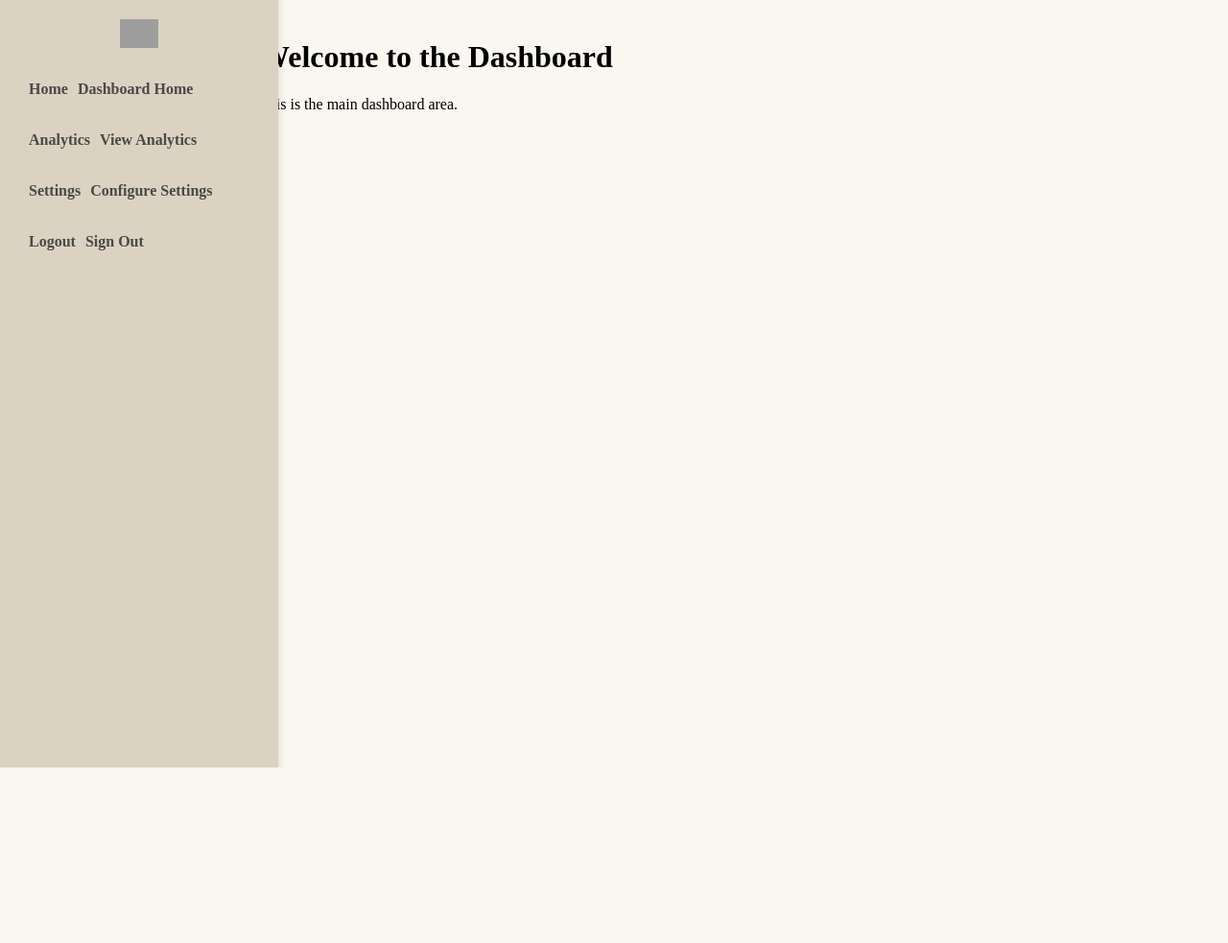
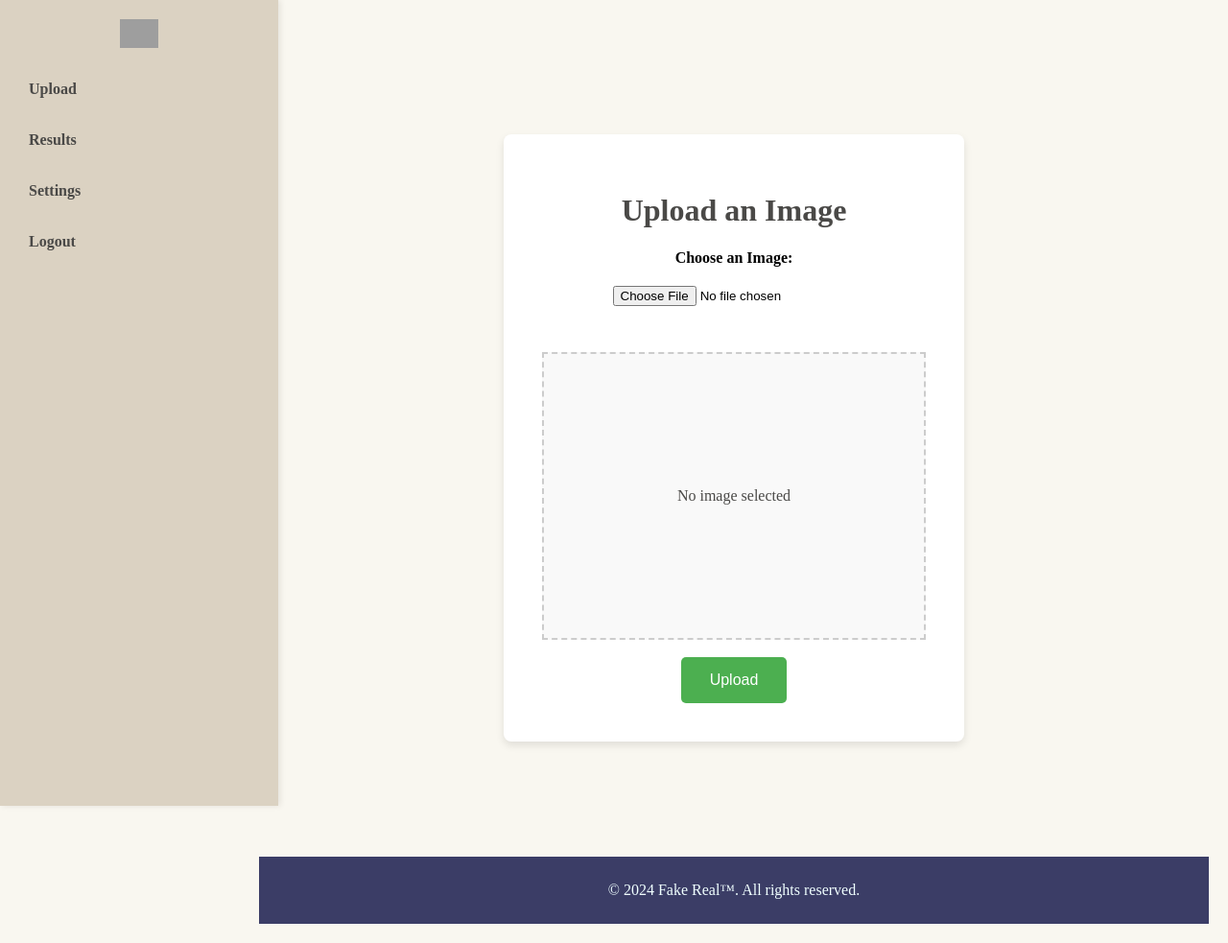
Before and after one commit to fs-fakereal/fakereal, a Flask app: page /dashboard in a window 1280 px wide. Shown: the whole page at 96% size. Before the commit the page ends 800 px from the top, so only its background shows below. Run offline with Flask 3, Linux system fonts and the light colour scheme; the visitor is signed in with stand-in values (Sample User, id 1); parts of the project's set-up code (start-up, migrations or seed data) failed here and were passed over; grey boxes are pictures that could not be loaded.

Commit message:
Dashboard fixes

```diff
--- a/app/static/js/sidehover.js
+++ b/app/static/js/sidehover.js
@@ -1,10 +1,47 @@
-// script.js
-document.querySelector('.sidebar').addEventListener('mouseenter', function() {
-    // Add 'open' class when sidebar is hovered
-    this.classList.add('open');
+document.addEventListener("DOMContentLoaded", function () {
+    const sidebar = document.querySelector(".sidebar");
+
+    // Sidebar Hover Effect
+    sidebar.addEventListener("mouseenter", function () {
+        this.classList.add("open");
+    });
+
+    sidebar.addEventListener("mouseleave", function () {
+        this.classList.remove("open");
+    });
+
+    // Function to load content dynamically
+    function loadPage(url) {
+        if (url === "/logout") {
+            window.location.href = url; // Force full page reload for logout
+            return;
+        }
+
+        fetch(url)
+            .then(response => {
+                if (!response.ok) {
+                    throw new Error("Page not found");
+                }
+                return response.text();
+            })
+            .then(data => {
+                document.getElementById("main-content").innerHTML = data;
+            })
+            .catch(error => console.error("Error loading content:", error));
+    }
+
+    // Load "Upload" as the default page
+    loadPage("/upload"); // Ensure "/upload" is correct in your Flask routes
+
+    // Handle Sidebar Link Clicks
+    document.querySelectorAll(".sidebar ul li a").forEach(link => {
+        link.addEventListener("click", function (event) {
+            event.preventDefault(); // Prevent full page refresh
+            const url = this.getAttribute("href");
+
+            if (url && url !== "#") {
+                loadPage(url);
+            }
+        });
+    });
 });
-
-document.querySelector('.sidebar').addEventListener('mouseleave', function() {
-    // Remove 'open' class when sidebar is not hovered
-    this.classList.remove('open');
-});
--- a/app/templates/dashboard.html
+++ b/app/templates/dashboard.html
@@ -12,15 +12,15 @@
             <img src="logo.png" alt="Logo" width="40">
         </div>
         <ul>
-            <li><a href="#">Home <span class="description">Dashboard Home</span></a></li>
-            <li><a href="#">Analytics <span class="description">View Analytics</span></a></li>
-            <li><a href="#">Settings <span class="description">Configure Settings</span></a></li>
-            <li><a href="#">Logout <span class="description">Sign Out</span></a></li>
+            <li><a href="{{ url_for('upload') }}">Upload </a></li>
+            <li><a href="#">Results <span class="description"></span></a></li>
+            <li><a href="{{ url_for('user_edit') }}">Settings </a></li>
+            <li><a href="{{ url_for('logout') }}">Logout </a></li>
         </ul>
     </div>
     <div class="main-content" id="main-content">
-        <h1>Welcome to the Dashboard</h1>
-        <p>This is the main dashboard area.</p>
+        <h1></h1>
+        <p></p>
     </div>
 
     <script src="../static/js/sidehover.js"></script>
--- a/app/templates/home-page.html
+++ b/app/templates/home-page.html
@@ -17,7 +17,6 @@
         <li class="title"><a href="{{ url_for('index') }}">Fake Real</a></li>
         <li><a href="{{ url_for('about') }}">About</a></li>
         <li><a href="{{ url_for('login') }}">Login/Sign Up</a></li>
-        <li><a href="{{ url_for('upload') }}">Upload</a></li>
         <li class="report-button"><a href="https://www.ic3.gov/">Report a case!</a></li>
       </ul>
     </nav>
--- a/app/templates/login-page.html
+++ b/app/templates/login-page.html
@@ -15,7 +15,6 @@
         <li class="title"><a href="{{ url_for('index') }}">Fake Real</a></li>
         <li><a href="{{ url_for('about') }}">About</a></li>
         <li><a href="{{ url_for('login') }}">Login/Sign Up</a></li>
-        <li><a href="{{ url_for('upload') }}">Upload</a></li>
         <li class="report-button"><a href="https://www.ic3.gov/">Report a case!</a></li>
      </ul>
     </nav>
--- a/app/templates/signup-page.html
+++ b/app/templates/signup-page.html
@@ -15,7 +15,6 @@
         <li class="title"><a href="{{ url_for('index') }}">Fake Real</a></li>
         <li><a href="{{ url_for('about') }}">About</a></li>
         <li><a href="{{ url_for('login') }}">Login/Sign Up</a></li>
-        <li><a href="{{ url_for('upload') }}">Upload</a></li>
         <li class="report-button"><a href="https://www.ic3.gov/">Report a case!</a></li>
       </ul>
     </nav>
--- a/app/templates/upload.html
+++ b/app/templates/upload.html
@@ -9,16 +9,6 @@
   </head>
 
   <body>
-    <!-- Navigation Bar with titles and links to page -->
-    <nav>
-      <ul class="navbar">
-        <li class="title"><a href="{{ url_for('index') }}">Fake Real</a></li>
-        <li><a href="{{ url_for('about') }}">About</a></li>
-        <li><a href="{{ url_for('login') }}">Login/Sign Up</a></li>
-        <li><a href="{{ url_for('upload') }}">Upload</a></li>
-        <li class="report-button"><a href="https://www.ic3.gov/">Report a case!</a></li>
-      </ul>
-    </nav>
 
     <div class="main-content">
       <!-- Upload Image -->
```
Also changed, not shown: app/templates/user-edit.html (+0 -10 lines).
